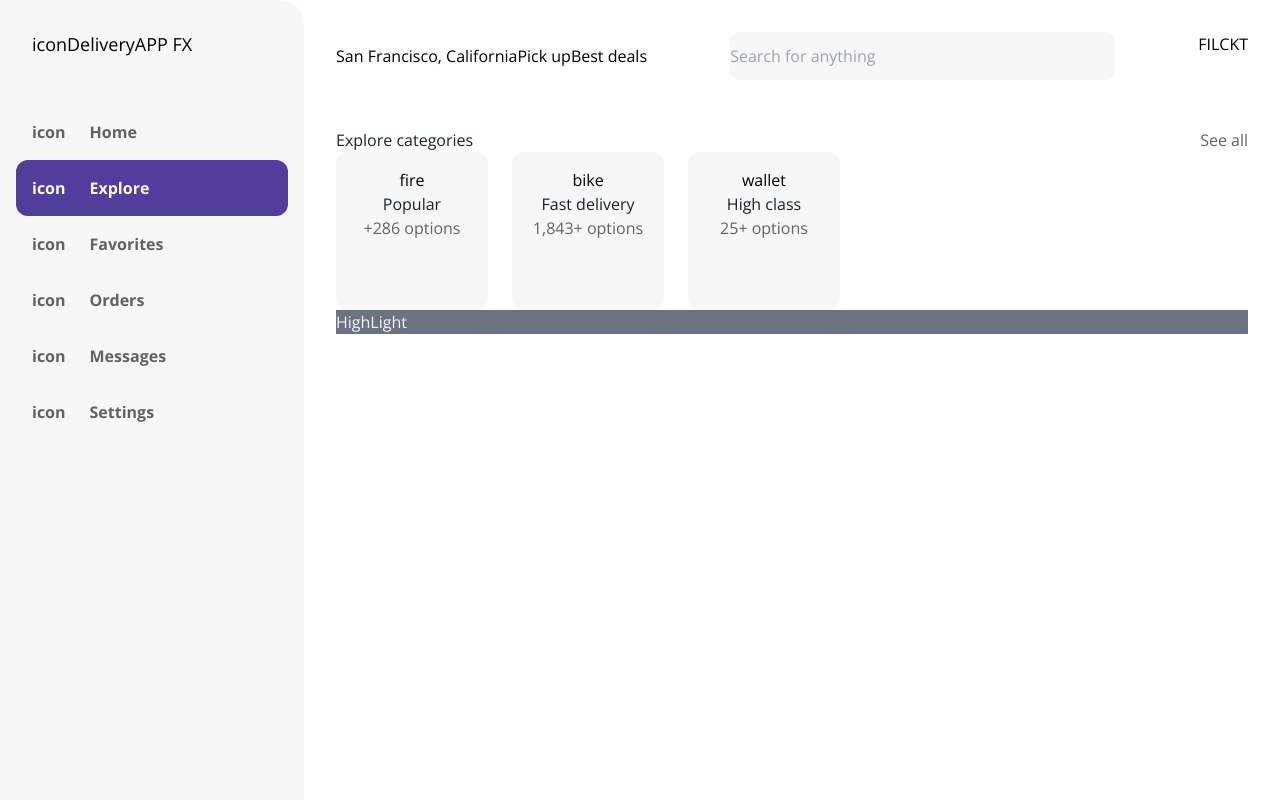
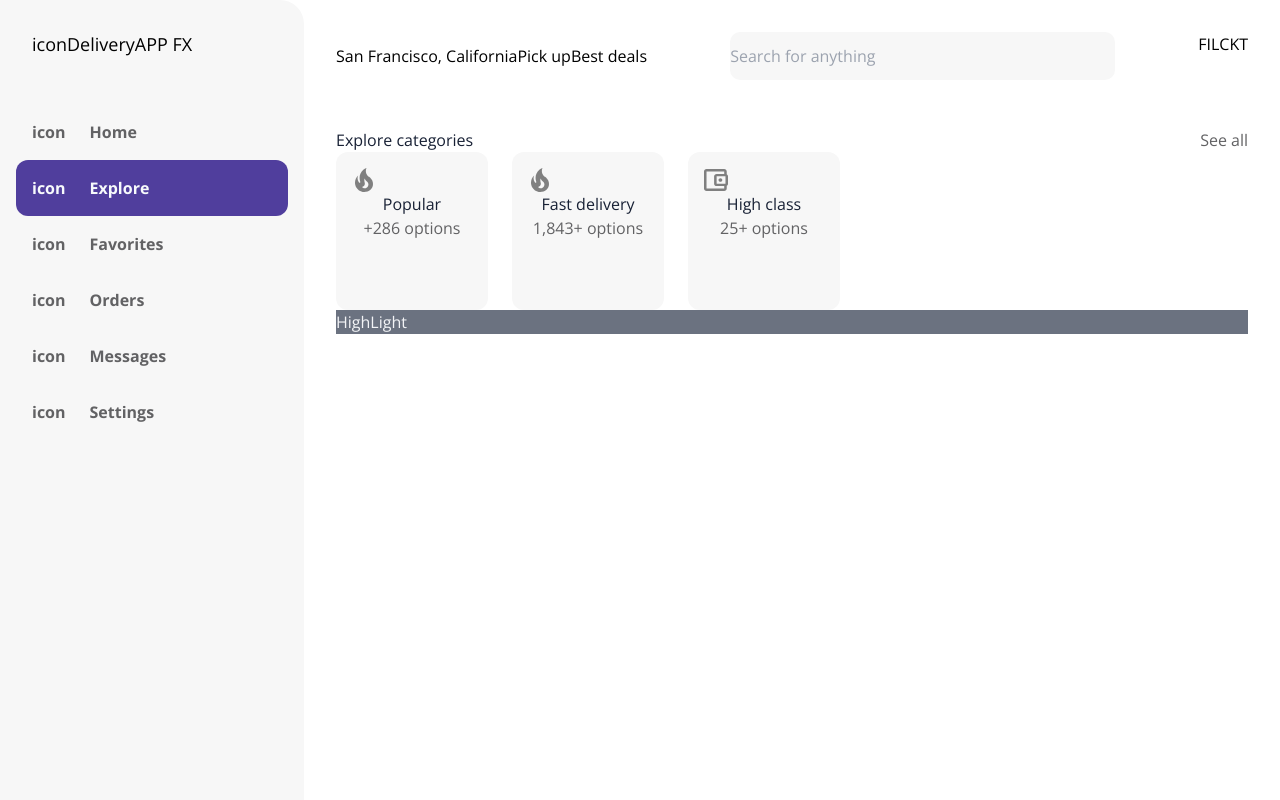
Before and after one commit to quintinoandre/front-expert-delivery-spa, a Next.js app: page / in a window 1280 px wide. Shown: the top 800 px of the page. Built offline with nearby package versions, Linux system fonts and the light colour scheme.

Commit message:
feat: importou o icone

```diff
--- a/components/category/index.tsx
+++ b/components/category/index.tsx
@@ -1,5 +1,6 @@
 import React from 'react';
 
+import { IconBase } from '../icon';
 import Styles from './styles.module.css';
 
 type Props = {
@@ -11,7 +12,9 @@ type Props = {
 function Category({ ...props }: Props) {
 	return (
 		<div className={Styles.card}>
-			<div>{props.iconName}</div>
+			<div>
+				<IconBase iconName={props.iconName} />
+			</div>
 			<h3>{props.name}</h3>
 			<p>{props.legend}</p>
 		</div>
```
